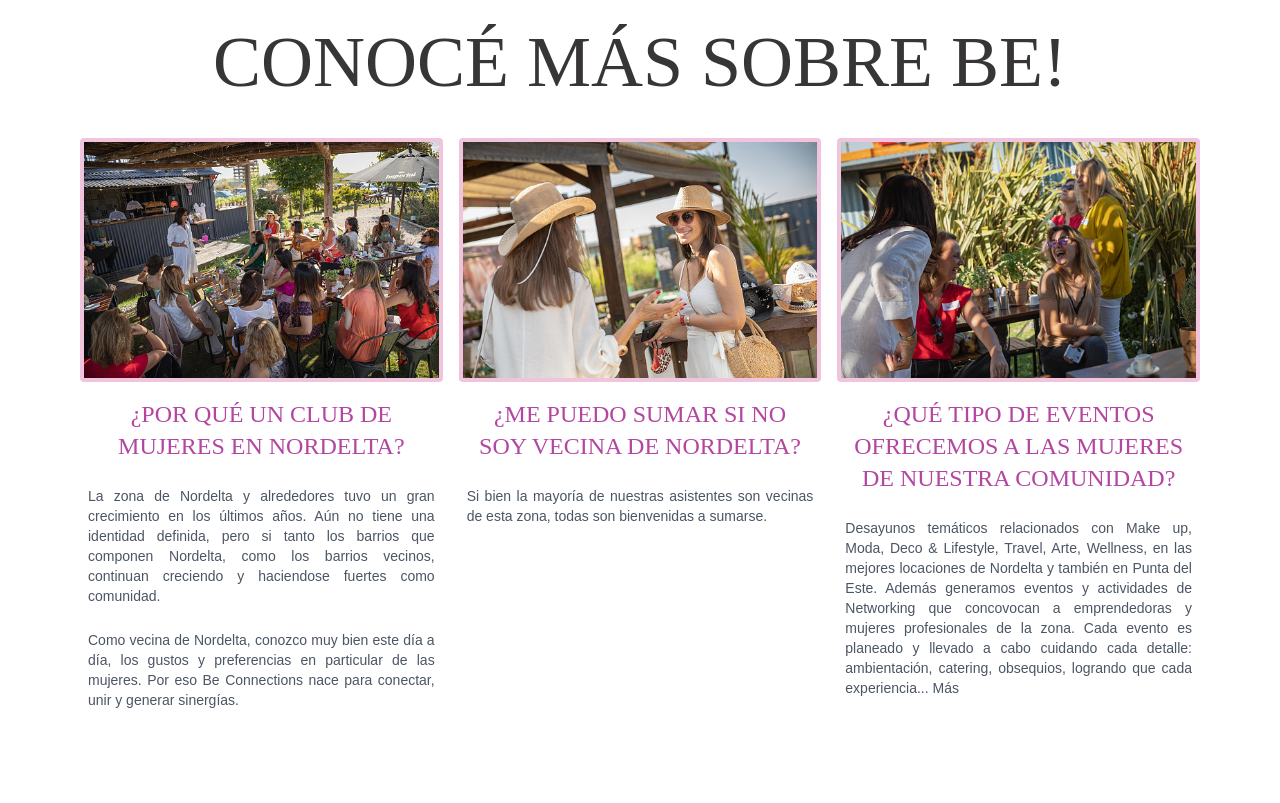
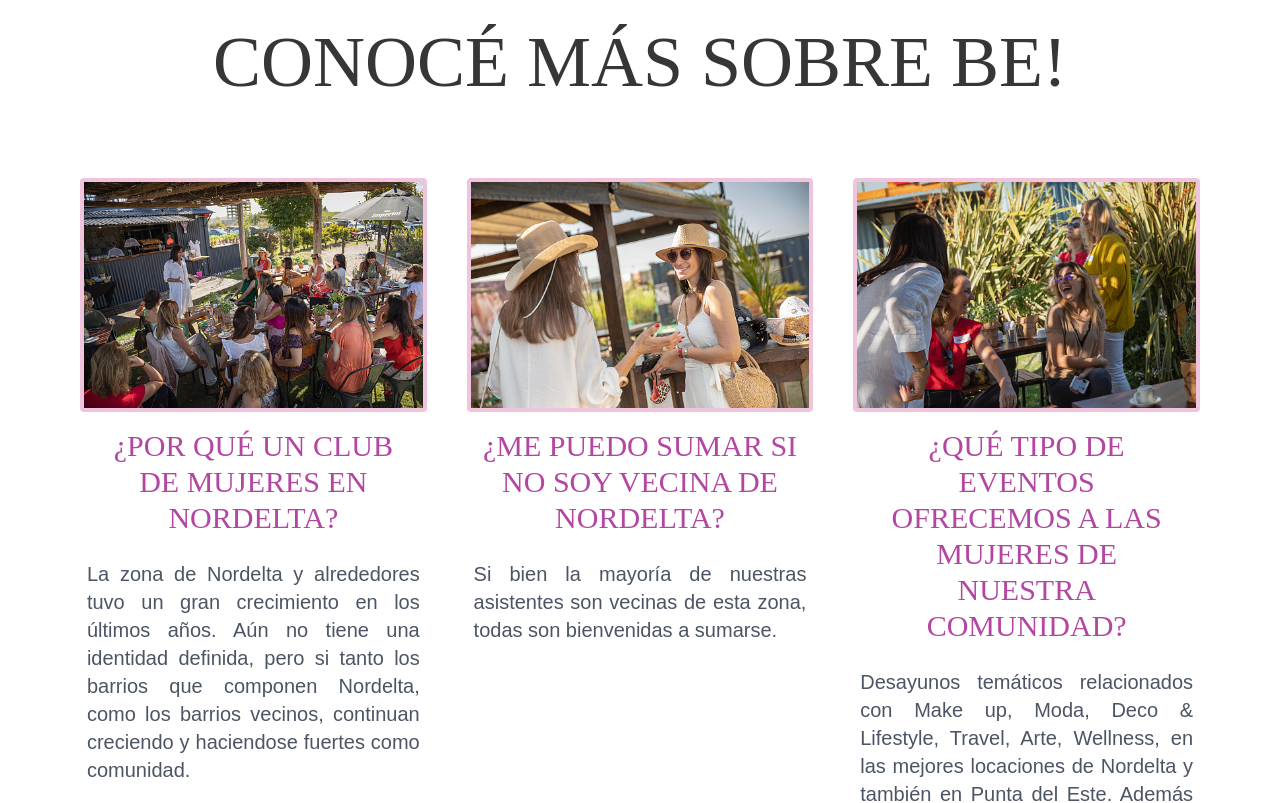
Before and after one commit to JuanPanizzi/Be-connection, a React (Vite) app: page /#/ in a window 1280 px wide. Shown: the part 2160-2963 px from the top of the page. Built offline with nearby package versions, Linux system fonts and the light colour scheme.

Commit message:
avances en be connection

```diff
--- a/src/componentes/home/CardConocerMas.tsx
+++ b/src/componentes/home/CardConocerMas.tsx
@@ -11,17 +11,17 @@ interface CardConocerMasProps {
 export const CardConocerMas = ({ imagen, titulo, p1, p2, span }: CardConocerMasProps) => {
     return (
         <>
-            <div className="col-span-1   p-4 sm:p-2 lg:p-0  text-center">
+            <div className="col-span-1   p-4 sm:p-2 lg:p-0   text-center  ">
                 <img
                     src={imagen}
                     alt="Imagen 1"
-                    className="w-full h-auto mb-4 rounded border-4 border-rosa1 min-[590px]:max-w-[490px] min-[590px]:mx-auto"
+                    className="w-full h-auto mb-4 rounded border-4 border-rosa1 min-[590px]:max-w-[490px] xl:max-w-[520px] 2xl:max-w-[600px] min-[590px]:mx-auto"
                 />
                 <div className='text-center lg:px-0 '>
 
-                    <h3 className="sm:text-sm  md:text-base lg:text-2xl md:text-justify lg:text-center  lora text-purple1 sm:px-2  lg:px-3 ">{titulo}</h3>
-                    <p className="sm:text-sm md:text-sm text-gray-600 montserrat mt-2 lora text-justify md:text-justify  lg:mx-auto sm:px-2  lg:py-4">{p1} {span && span} </p>
-                    {p2 && <p className="sm:text-sm md:text-sm text-gray-600 montserrat mt-2 lora text-justify md:text-justify  lg:mx-auto sm:px-2 " >{p2}</p>}
+                    <h3 className="sm:text-sm  md:text-base lg:text-xl xl:text-3xl md:text-justify lg:text-center  lora text-purple1 sm:px-2  lg:px-3  min-[590px]:max-w-[490px] min-[590px]:mx-auto xl:max-w-[520px] 2xl:max-w-[545px] xl:mx-auto  ">{titulo}</h3>
+                    <p className="sm:text-sm md:text-sm xl:text-xl text-gray-600 montserrat mt-2 lora text-justify md:text-justify  lg:mx-auto sm:px-2 xl:px-[2%]  lg:py-4  min-[590px]:max-w-[490px] min-[590px]:mx-auto xl:max-w-[520px] 2xl:max-w-[545px] xl:mx-auto ">{p1} {span && span} </p>
+                    {p2 && <p className="sm:text-sm md:text-sm xl:text-xl text-gray-600 montserrat mt-2 lora text-justify md:text-justify  lg:mx-auto sm:px-2 xl:px-[2%]  min-[590px]:max-w-[490px] min-[590px]:mx-auto xl:max-w-[520px] 2xl:max-w-[545px] xl:mx-auto  " >{p2}</p>}
                 </div>
             </div>
         </>
--- a/src/componentes/home/ConocerMás.tsx
+++ b/src/componentes/home/ConocerMás.tsx
@@ -18,11 +18,11 @@ export const ConocerMás = () => {
 
   return (
     <>
-      <section className="xl:max-w-[2000px] mx-auto lg:px-5 xl:px-20 xl:mx-auto py-20 lg:py-32 ">
+      <section className="xl:max-w-[2000px] mx-auto lg:px-5  xl:px-20 xl:mx-auto py-20 lg:py-32 ">
         <div className="text-center pb-10 ">
           <h2 className="text-2xl lg:text-6xl font-thin sm:text-4xl xl:text-7xl 2xl:text-7xl">CONOCÉ MÁS SOBRE BE!</h2>
         </div>
-        <div className="grid md:grid-cols-3 md:flex-row  gap-4 px-6 sm:px-0 xl:px-0 xl:justify-between ">
+        <div className="grid md:grid-cols-3 md:flex-row  gap-4 xl:gap-10 2xl:gap-14   px-6 sm:px-0 xl:px-0 xl:justify-between xl:mt-10">
           {
             infoCards.map(({imagen, titulo, span, p1, p2}, index )=> (
               <CardConocerMas key={index} titulo={titulo} p1={p1} p2={p2} imagen={imagen} span={span} />
```
